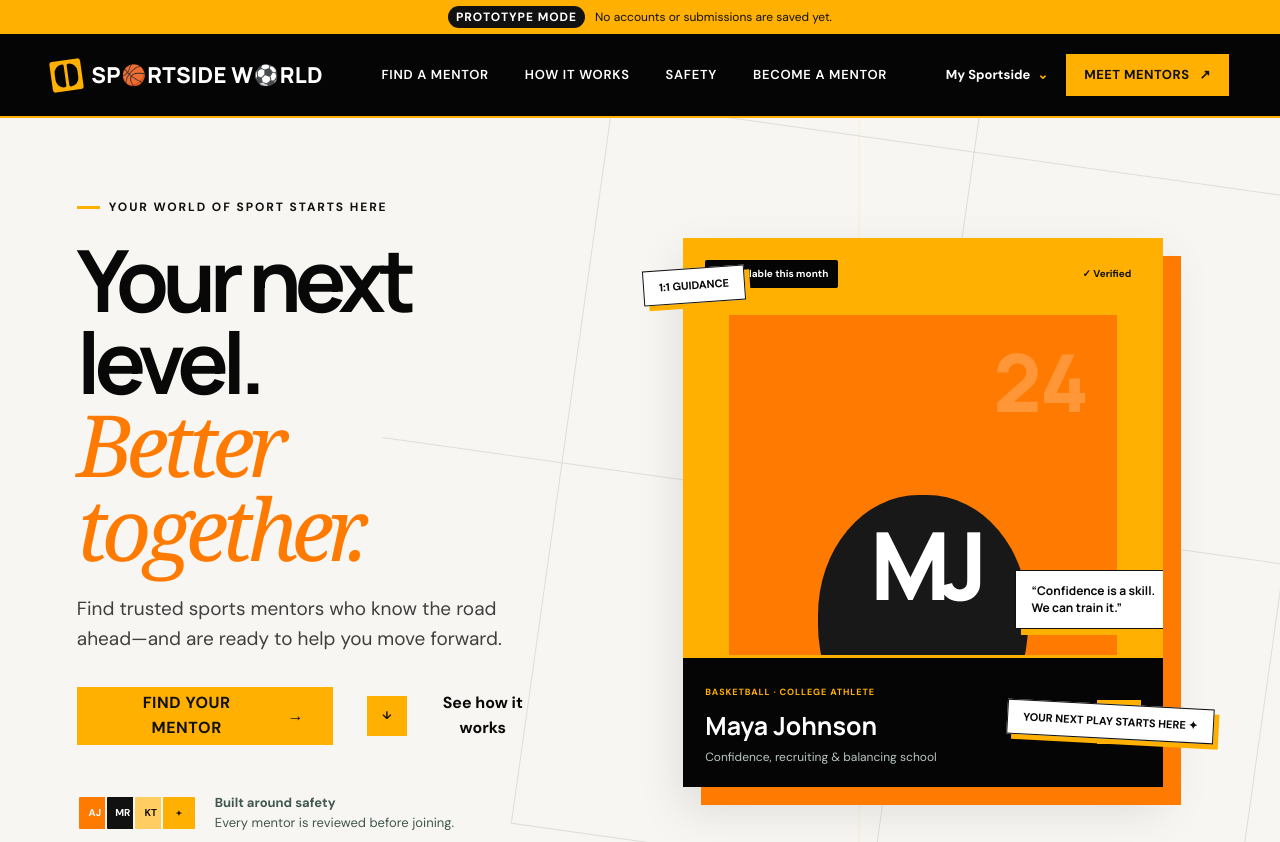
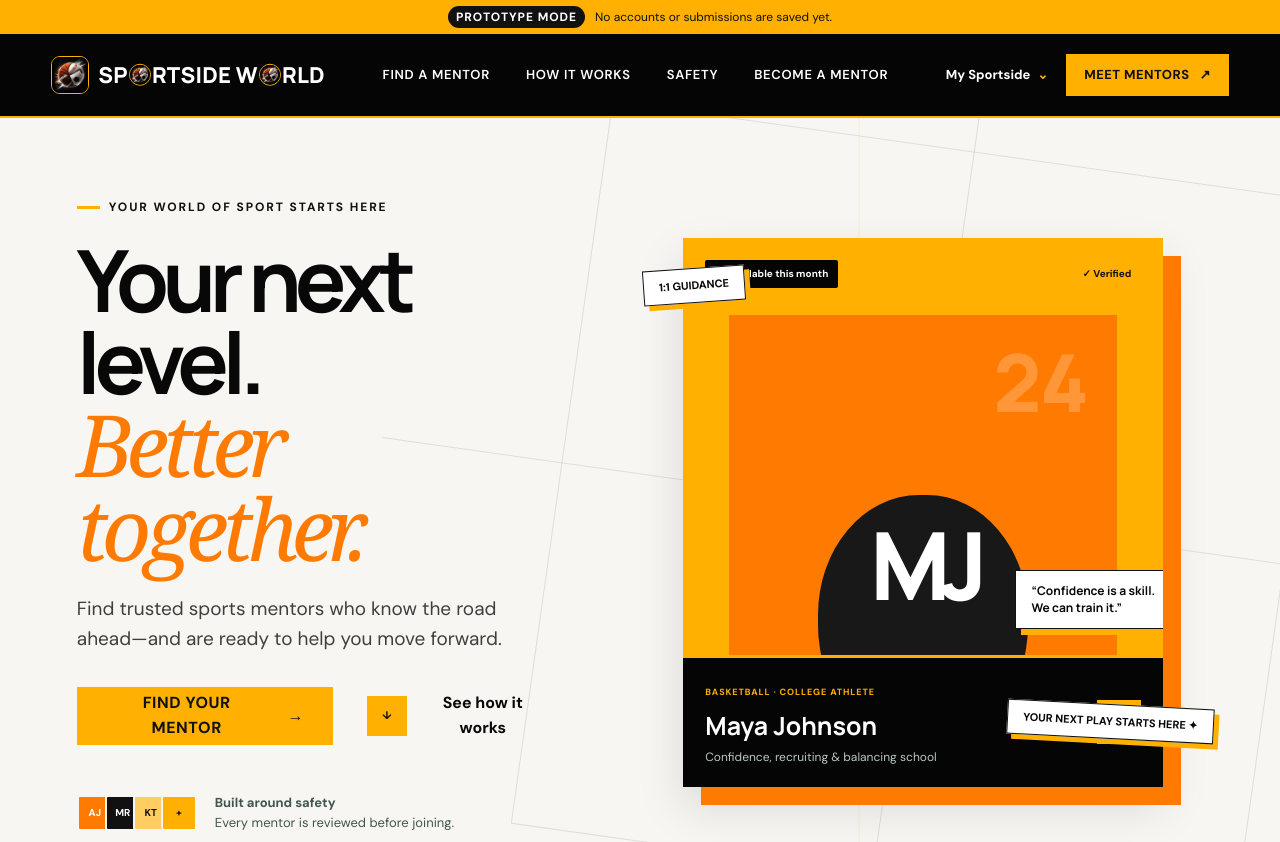
Before and after one commit to zuangwang/sportside-world, a plain HTML site: page index.html in a window 1280 px wide. Shown: the top 842 px of the page. Drawn offline with Linux system fonts and the light colour scheme.

Commit message:
Use multi-sport image for brand logo

```diff
--- a/index.html
+++ b/index.html
@@ -5,6 +5,7 @@
   <meta name="viewport" content="width=device-width, initial-scale=1.0">
   <meta name="description" content="Sportside World connects young athletes with trusted sports mentors.">
   <title>Sportside World — Find your next move</title>
+  <link rel="icon" type="image/jpeg" href="assets/sportside-world-logo.jpg">
   <link rel="preconnect" href="https://fonts.googleapis.com">
   <link rel="preconnect" href="https://fonts.gstatic.com" crossorigin>
   <link href="https://fonts.googleapis.com/css2?family=DM+Sans:wght@400;500;600;700&family=Manrope:wght@500;600;700;800&display=swap" rel="stylesheet">
@@ -23,8 +24,8 @@
 
   <header class="site-header">
     <a class="brand" href="#home" data-route="home" aria-label="Sportside World home">
-      <span class="brand-mark" aria-hidden="true"><i></i><i></i></span>
-      <span class="sportside-wordmark" aria-hidden="true">sp<span class="word-ball">🏀</span>rtside w<span class="word-ball">⚽</span>rld</span>
+      <img class="brand-icon" src="assets/sportside-world-logo.jpg" alt="" aria-hidden="true">
+      <span class="sportside-wordmark" aria-hidden="true">sp<img class="word-ball" src="assets/sportside-world-logo.jpg" alt="">rtside w<img class="word-ball" src="assets/sportside-world-logo.jpg" alt="">rld</span>
       <span class="sr-only">Sportside World</span>
     </a>
     <nav class="desktop-nav" aria-label="Main navigation">
@@ -569,7 +570,7 @@
   </main>
 
   <footer>
-    <a class="brand light-brand" href="#home" data-route="home" aria-label="Sportside World home"><span class="brand-mark"><i></i><i></i></span><span class="sportside-wordmark" aria-hidden="true">sp<span class="word-ball">🏀</span>rtside w<span class="word-ball">⚽</span>rld</span><span class="sr-only">Sportside World</span></a>
+    <a class="brand light-brand" href="#home" data-route="home" aria-label="Sportside World home"><img class="brand-icon" src="assets/sportside-world-logo.jpg" alt="" aria-hidden="true"><span class="sportside-wordmark" aria-hidden="true">sp<img class="word-ball" src="assets/sportside-world-logo.jpg" alt="">rtside w<img class="word-ball" src="assets/sportside-world-logo.jpg" alt="">rld</span><span class="sr-only">Sportside World</span></a>
     <p>Helping young athletes find guidance that moves them forward.</p>
     <div>
       <button type="button" data-route="discover">Find a mentor</button>
--- a/sportside-theme.css
+++ b/sportside-theme.css
@@ -25,13 +25,24 @@ body { background: #fff; }
   white-space: nowrap;
   border: 0;
 }
-.sportside-wordmark { display: inline-flex; align-items: center; gap: .02em; }
+.brand-icon {
+  width: 38px;
+  height: 38px;
+  flex: 0 0 auto;
+  object-fit: cover;
+  border: 1px solid #ffb000;
+  border-radius: 9px;
+}
+.sportside-wordmark { display: inline-flex; align-items: center; gap: .025em; }
 .word-ball {
+  width: 1.02em;
+  height: 1.02em;
+  margin-inline: .015em;
   display: inline-block;
-  margin-inline: .02em;
-  font-size: .9em;
-  line-height: 1;
-  transform: translateY(-.02em);
+  object-fit: cover;
+  border: 1px solid #ffb000;
+  border-radius: 50%;
+  transform: translateY(-.01em);
 }
 .prototype-bar { height: 34px; color: #111; background: #ffb000; }
 .prototype-bar span { color: #fff; background: #111; }
@@ -256,6 +267,7 @@ footer { background: #050505; border-top: 6px solid #ffb000; }
   .prototype-bar { height: 30px; }
   .site-header { width: 100vw; height: 70px; }
   .site-header .brand { max-width: calc(100vw - 82px); font-size: 18px; gap: 7px; }
+  .brand-icon { width: 31px; height: 31px; border-radius: 7px; }
   .header-actions { margin-left: auto; flex: 0 0 auto; }
   .menu-button { display: block !important; position: absolute; top: 14px; right: 14px; z-index: 2; }
   .mobile-nav { top: 100px; }
```
Also changed, not shown: assets/sportside-world-logo.jpg (added).
